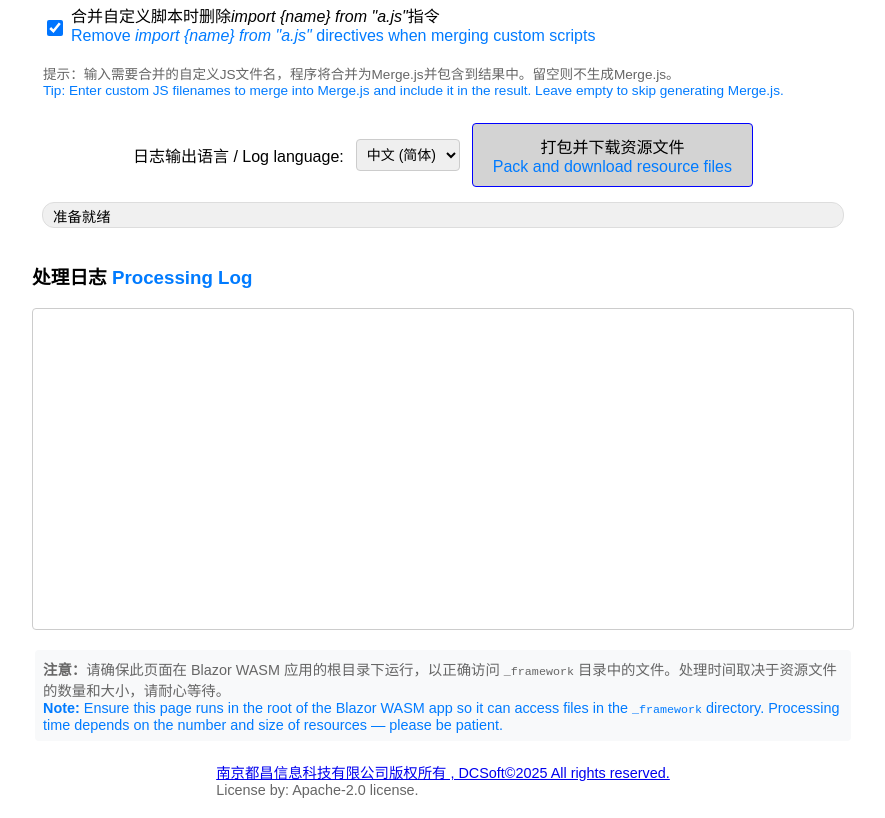
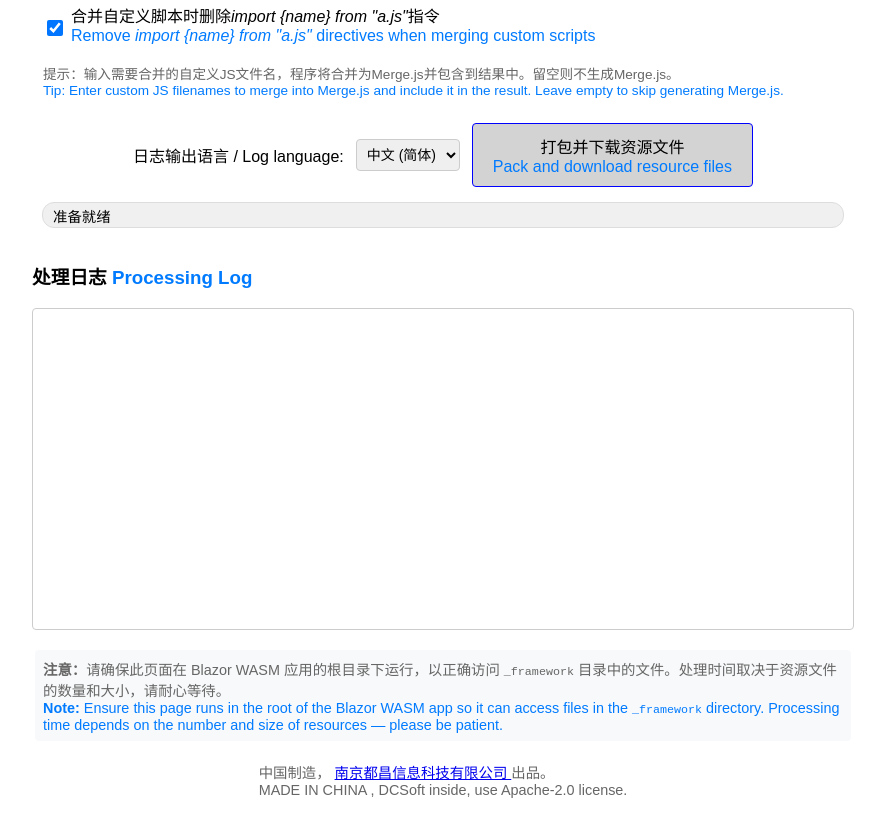
Before and after one commit to dcsoft-yyf/BlazorWASMPackager, a plain HTML site: page BlazorWASMPackager.html in a window 1280 px wide. Shown: the part 1266-2084 px from the top of the page, without its empty margins (197-1082 px from the left). Drawn offline with Linux system fonts and the light colour scheme.

Commit message:
Update BlazorWASMPackager.html

```diff
--- a/BlazorWASMPackager.html
+++ b/BlazorWASMPackager.html
@@ -412,10 +412,11 @@ scripts/custom-script-2.js">
     </div>
 
     <div class="copyright">
+        中国制造，
         <a href="https://www.dcwriter.cn/" target="_blank">
-            南京都昌信息科技有限公司版权所有 , DCSoft©2025 All rights reserved.</span>
-        </a>
-        <br />License by: Apache-2.0 license.
+            南京都昌信息科技有限公司
+        </a>出品。
+        <br />MADE IN CHINA , DCSoft inside, use Apache-2.0 license.
     </div>
 
     <script>
```
